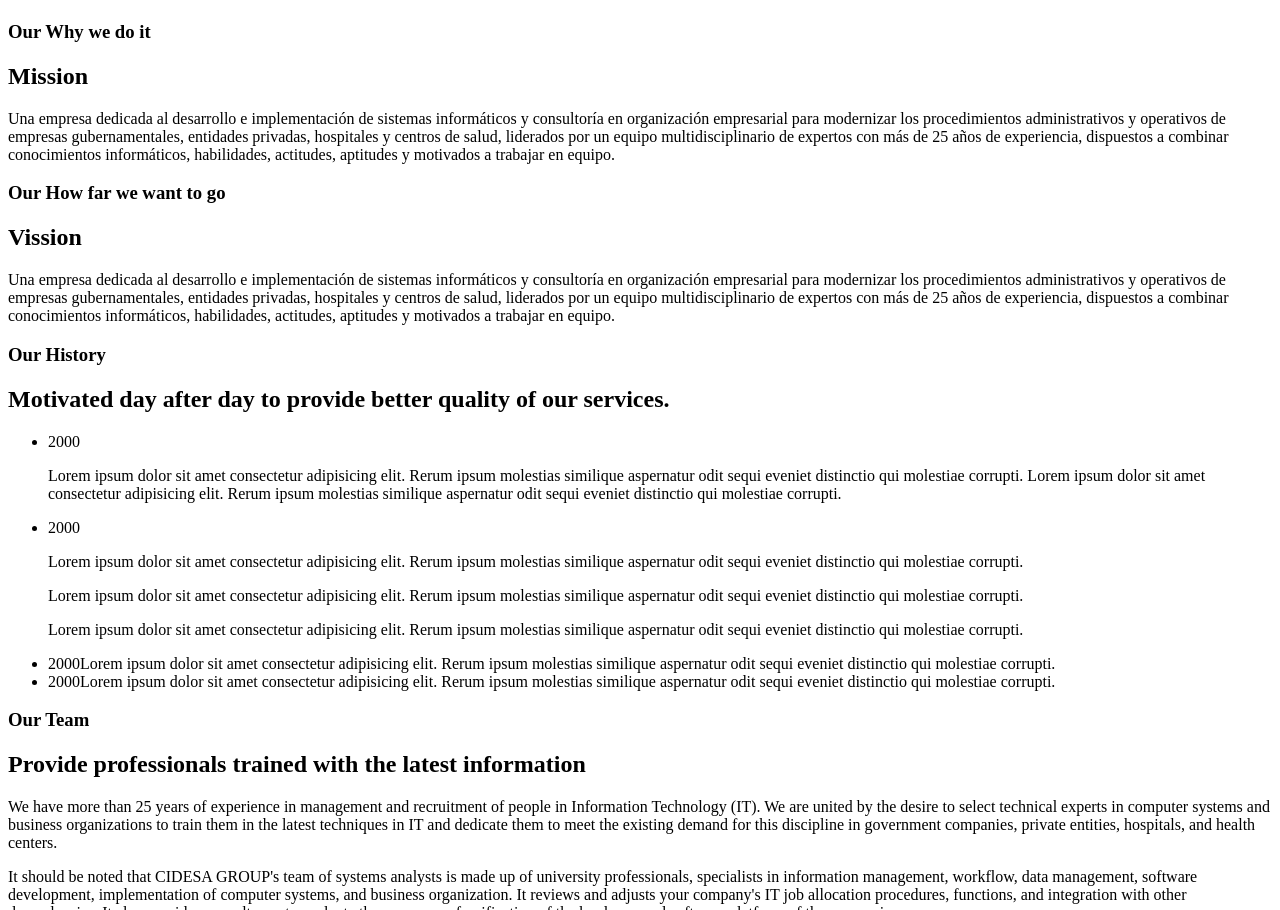
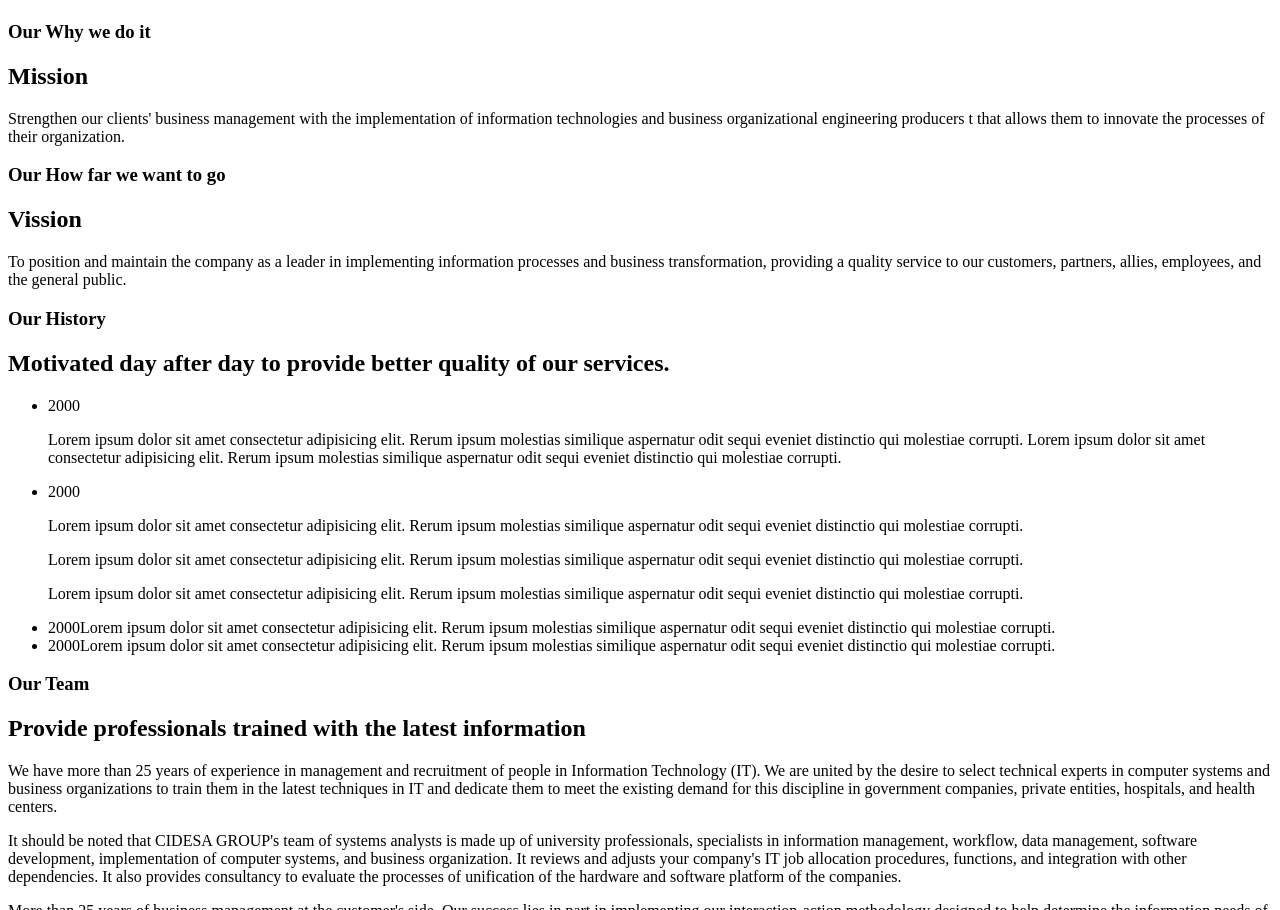
Before and after one commit to alifreytez/cidesagroup, a website with bundled scripts: page src/about.html in a window 1280 px wide. Shown: the part 3502-4412 px from the top of the page. Built offline with nearby package versions, Linux system fonts and the light colour scheme.

Commit message:
modificacion 1 al about

```diff
--- a/src/about.html
+++ b/src/about.html
@@ -115,14 +115,14 @@
 						<h3>Our Why we do it</h3>
 						<h2>Mission</h2>
 					</hgroup>
-                    <p data-aos="fade-up">Una empresa dedicada al desarrollo e implementación de sistemas informáticos y consultoría en organización empresarial para modernizar los procedimientos administrativos y operativos de empresas gubernamentales, entidades privadas, hospitales y centros de salud, liderados por un equipo multidisciplinario de expertos con más de 25 años de experiencia, dispuestos a combinar conocimientos informáticos, habilidades, actitudes, aptitudes y motivados a trabajar en equipo.</p>
+                    <p data-aos="fade-up">Strengthen our clients' business management with the implementation of information technologies and business organizational engineering producers t that allows them to innovate the processes of their organization.</p>
 				</section>
 				<section id="our-vision" class="blue-bg right-side">
 					<hgroup class="center-dir" data-aos="fade-down">
 						<h3>Our How far we want to go</h3>
 						<h2>Vission</h2>
 					</hgroup>
-                    <p data-aos="fade-up">Una empresa dedicada al desarrollo e implementación de sistemas informáticos y consultoría en organización empresarial para modernizar los procedimientos administrativos y operativos de empresas gubernamentales, entidades privadas, hospitales y centros de salud, liderados por un equipo multidisciplinario de expertos con más de 25 años de experiencia, dispuestos a combinar conocimientos informáticos, habilidades, actitudes, aptitudes y motivados a trabajar en equipo.</p>
+                    <p data-aos="fade-up">To position and maintain the company as a leader in implementing information processes and business transformation, providing a quality service to our customers, partners, allies, employees, and the general public.</p>
 				</section>
 			</div>
 		</div>
```
